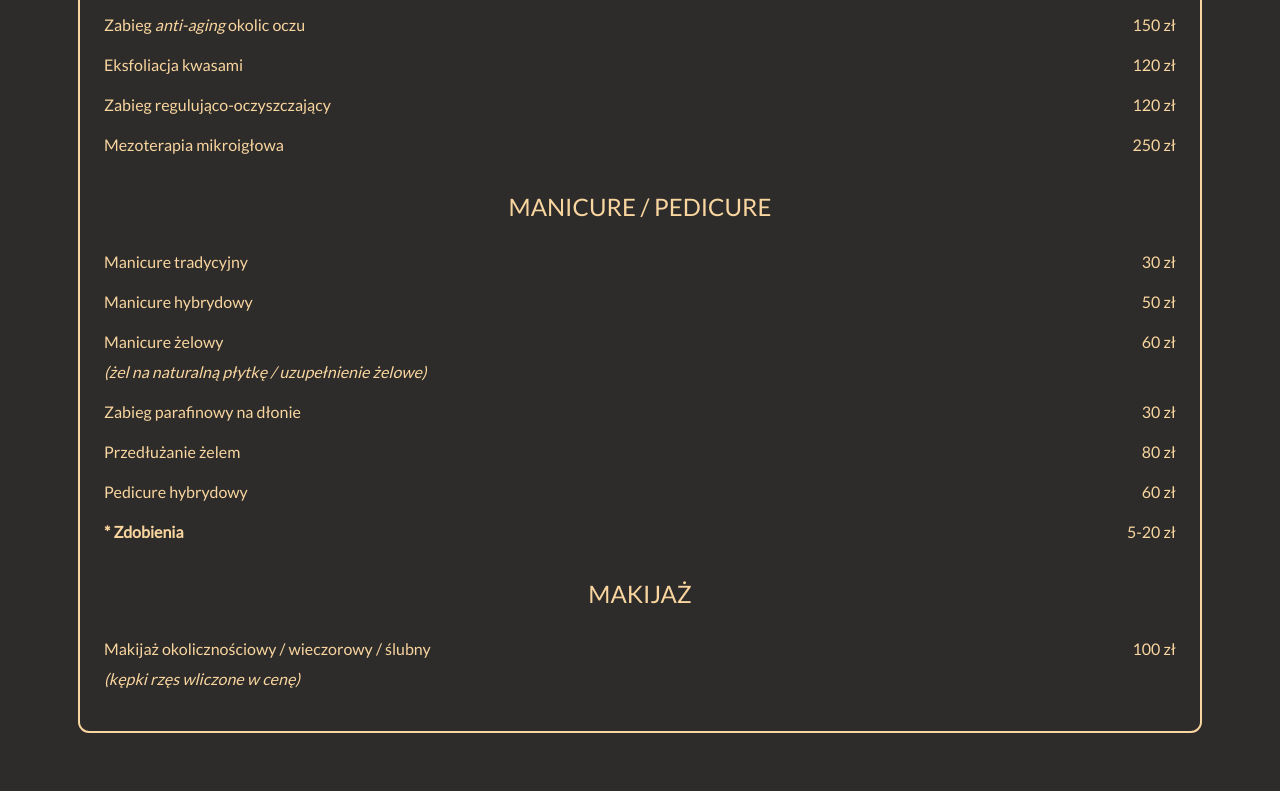
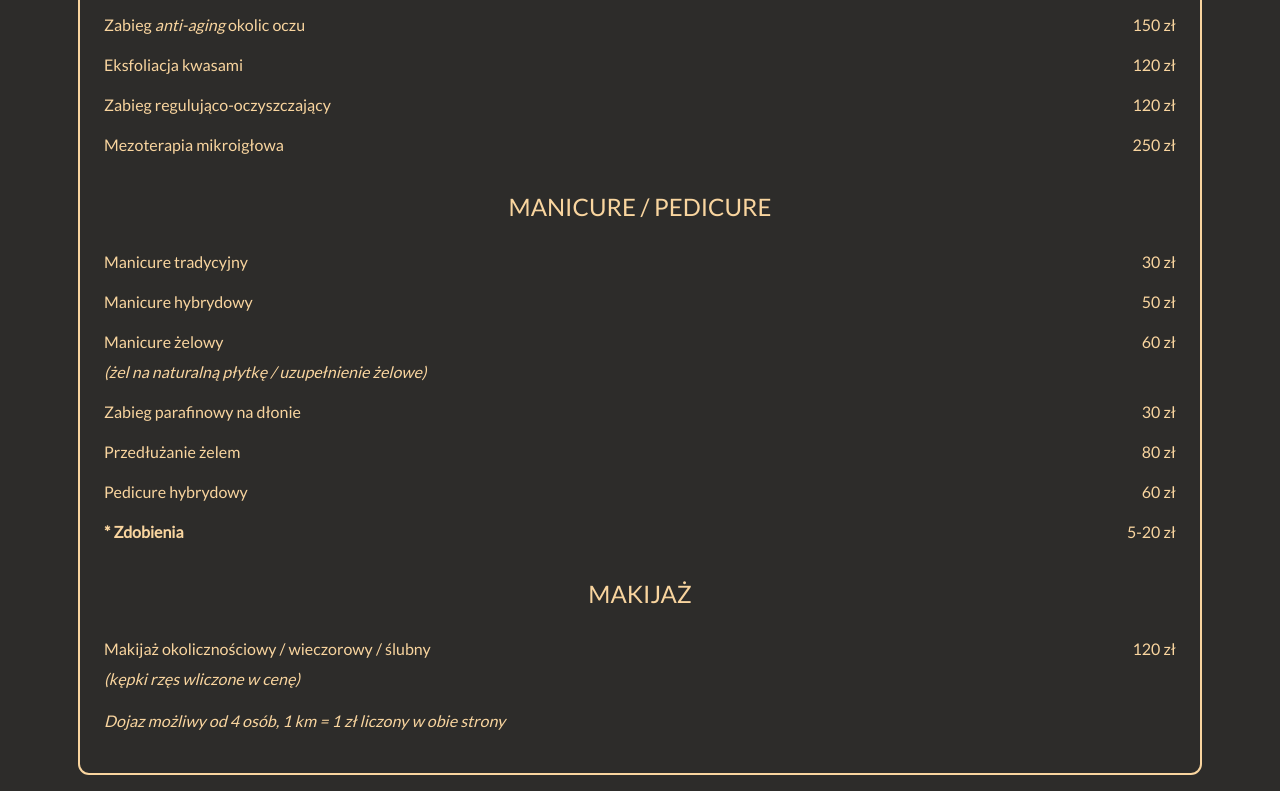
Before and after one commit to Kosmetologia-Estetyczna-DS/cennik, a website: page index.html in a window 1280 px wide. Shown: the part 1308-2099 px from the top of the page. Before the commit the page ends 2057 px from the top, so only its background shows below. Drawn offline with nearby package versions, Linux system fonts and the light colour scheme; a web font is replaced by a local one.

Commit message:
Add files via upload

```diff
--- a/index.html
+++ b/index.html
@@ -161,8 +161,9 @@
             <div class="row col">
               <p class="lowBracket">Makijaż okolicznościowy / wieczorowy / ślubny</p>
                 <p class="brackets"><I>(kępki rzęs wliczone w cenę)</I></p>
+                <p class="brackets"><I>Dojaz możliwy od 4 osób, 1 km = 1 zł liczony w obie strony </I></p>
               </div>
-            <p class="col-3 col-md-2  noWrap">100 zł</p>
+            <p class="col-3 col-md-2  noWrap">120 zł</p>
           </div>
         </div>
       </div>
```
